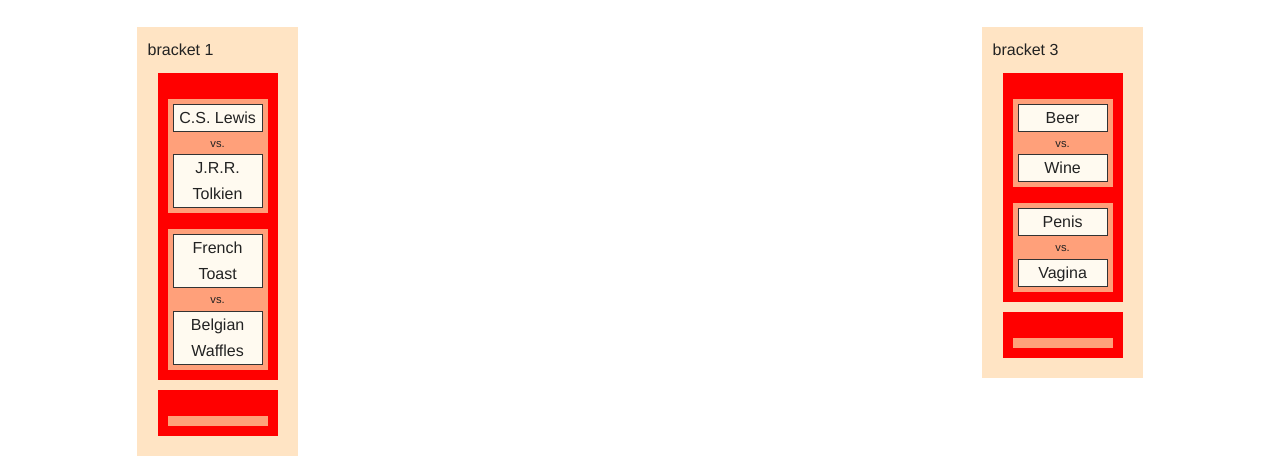
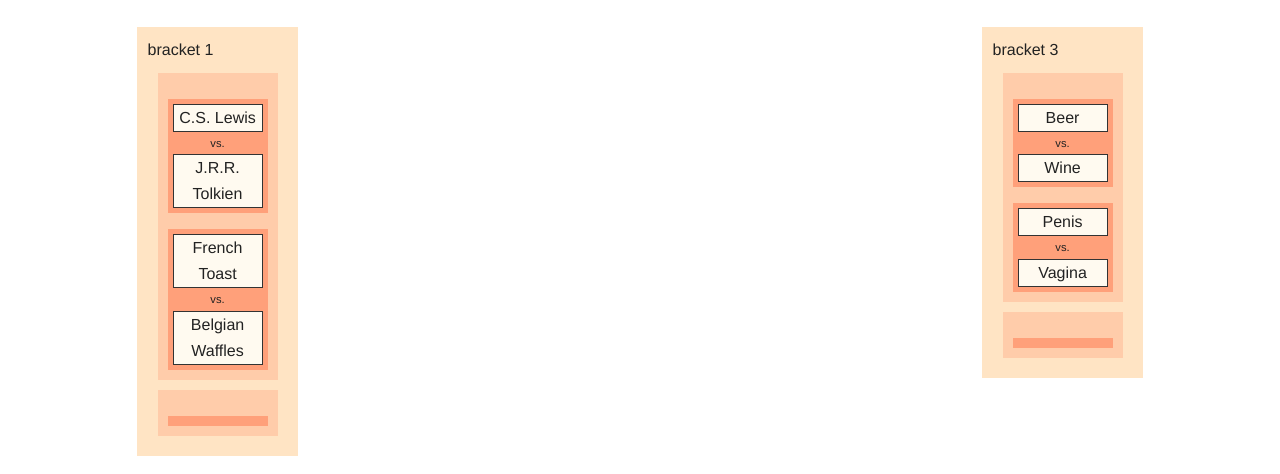
Before and after one commit to marcbdg/surrealist-debate, a plain HTML site: page index.html in a window 1280 px wide. Shown: the part 263-737 px from the top of the page. Drawn offline with Linux system fonts and the light colour scheme.

Commit message:
That red was killing me!
Gah.  Don't use #F00. So harsh. A softish #FCA is so much easier to look
at.

```diff
--- a/css/debate.css
+++ b/css/debate.css
@@ -42,7 +42,7 @@
 
 .round {
    width: 100px;
-   background: #F00;
+   background: #fca;
    padding: 10px;
    margin: 10px;
 }
```
